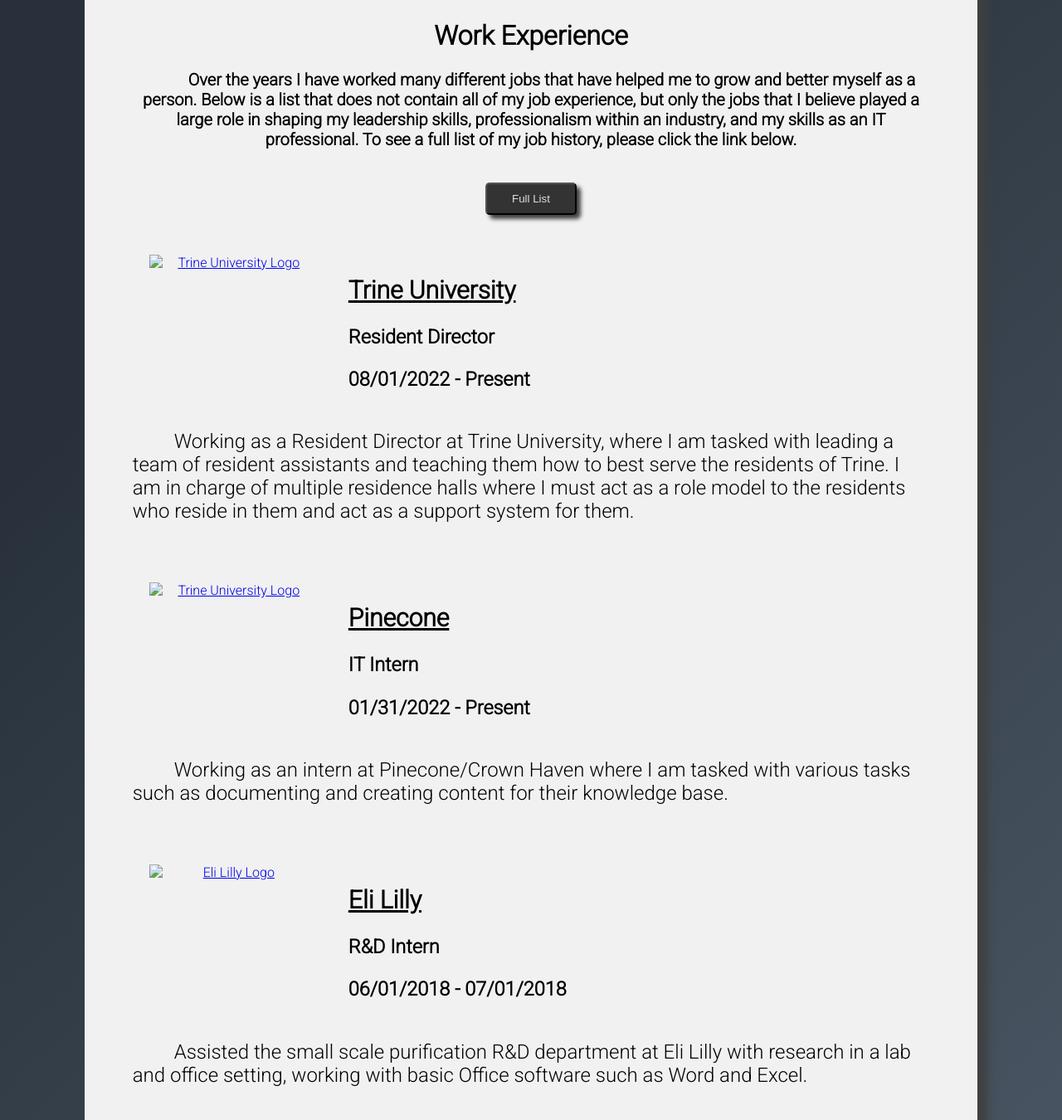
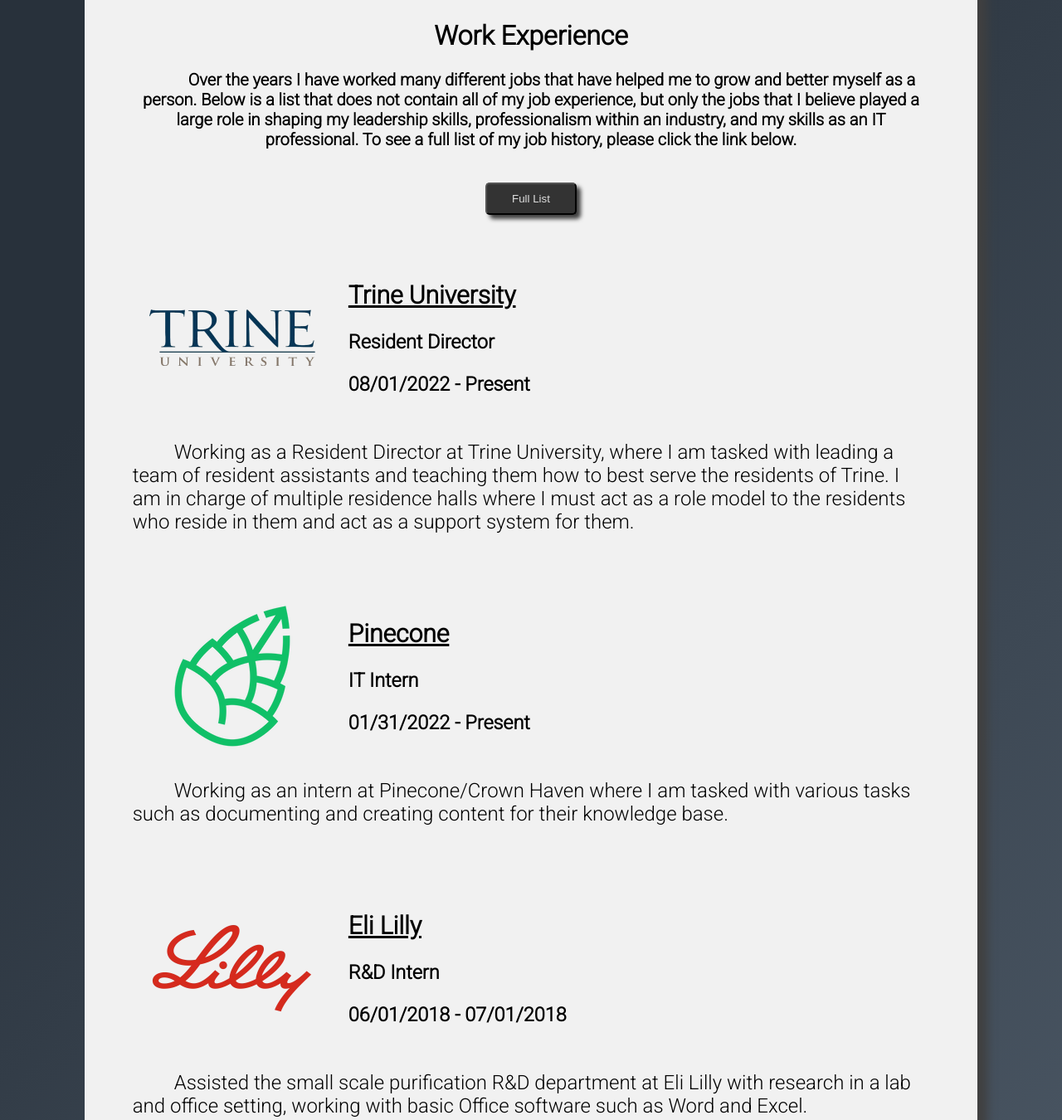
Before and after one commit to Peytonsparks789/TestSite, a plain HTML site: page Experience.html in a window 1280 px wide. Shown: the part 137-1487 px from the top of the page at 83% size. Drawn offline with Linux system fonts and the light colour scheme; a web font is replaced by a local one.

Commit message:
Add files via upload

```diff
--- a/Experience.html
+++ b/Experience.html
@@ -37,7 +37,7 @@
                 </div>
                 <div class="JobList">
                     <div class="JobBlockGrid">
-                        <a href="https://www.trine.edu"><img src="Images/TrineLogo.webp" alt="Trine University Logo"></a>
+                        <a href="https://www.trine.edu"><img src="Images/experienceImages/TrineLogo.webp" alt="Trine University Logo"></a>
                         <div class="Blockinfo">
                             <div class="BlockContent">
                                 <a href="https://www.trine.edu"><h2>Trine University</h2></a>
@@ -48,7 +48,7 @@
                         <p>Working as a Resident Director at Trine University, where I am tasked with leading a team of resident assistants and teaching them how to best serve the residents of Trine. I am in charge of multiple residence halls where I must act as a role model to the residents who reside in them and act as a support system for them.</p>
                     </div>
                     <div class="JobBlockGrid">
-                        <a href="https://www.gopinecone.com"><img src="Images/PineconeLogo.webp" alt="Trine University Logo"></a>
+                        <a href="https://www.gopinecone.com"><img src="Images/experienceImages/PineconeLogo.webp" alt="Trine University Logo"></a>
                         <div class="Blockinfo">
                             <div class="BlockContent">
                                 <a href="https://www.gopinecone.com"><h2>Pinecone</h2></a>
@@ -59,7 +59,7 @@
                         <p>Working as an intern at Pinecone/Crown Haven where I am tasked with various tasks such as documenting and creating content for their knowledge base.</p>
                     </div>
                     <div class="JobBlockGrid">
-                        <a href="https://www.lilly.com/"><img src="Images/EliLillyLogo.webp" alt="Eli Lilly Logo"></a>
+                        <a href="https://www.lilly.com/"><img src="Images/experienceImages/EliLillyLogo.webp" alt="Eli Lilly Logo"></a>
                         <div class="Blockinfo">
                             <div class="BlockContent">
                                 <a href="https://www.lilly.com/"><h2>Eli Lilly</h2></a>
```
Also changed, not shown: index.html (+1 -1 lines).
